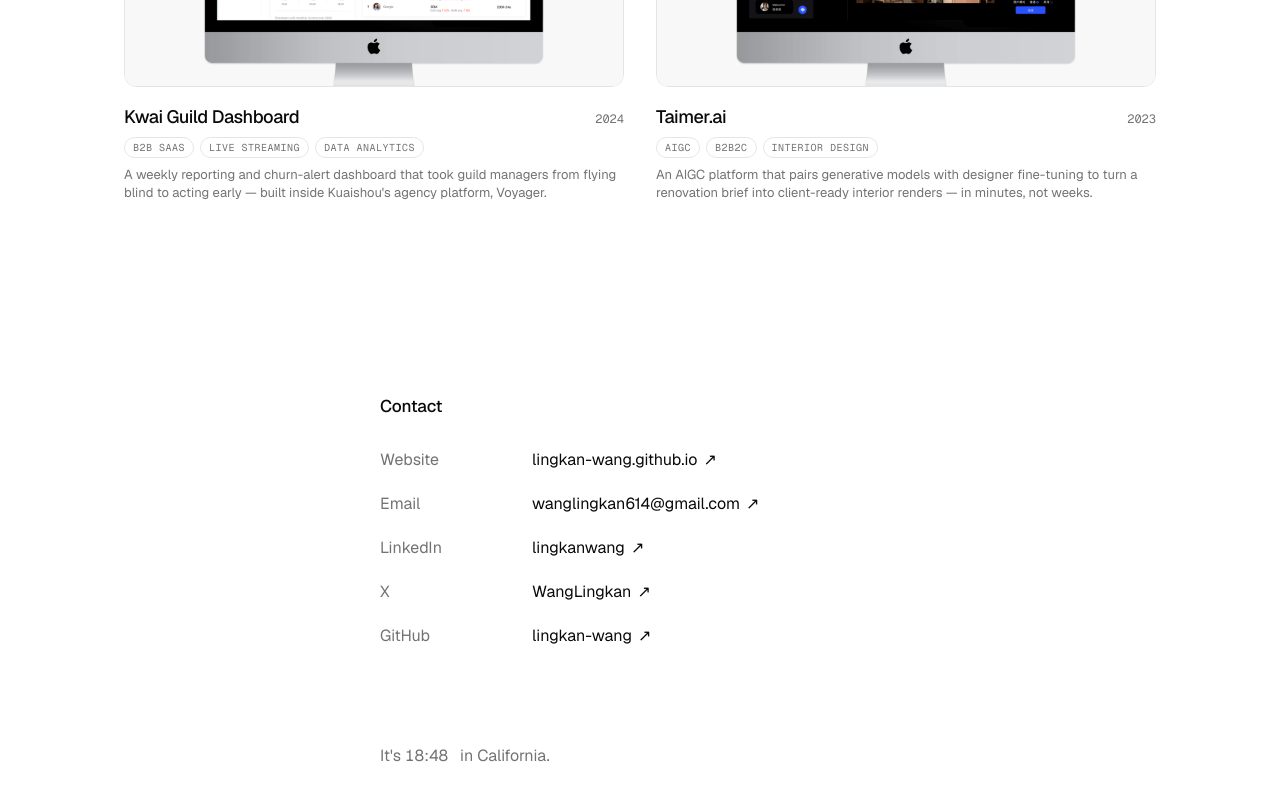
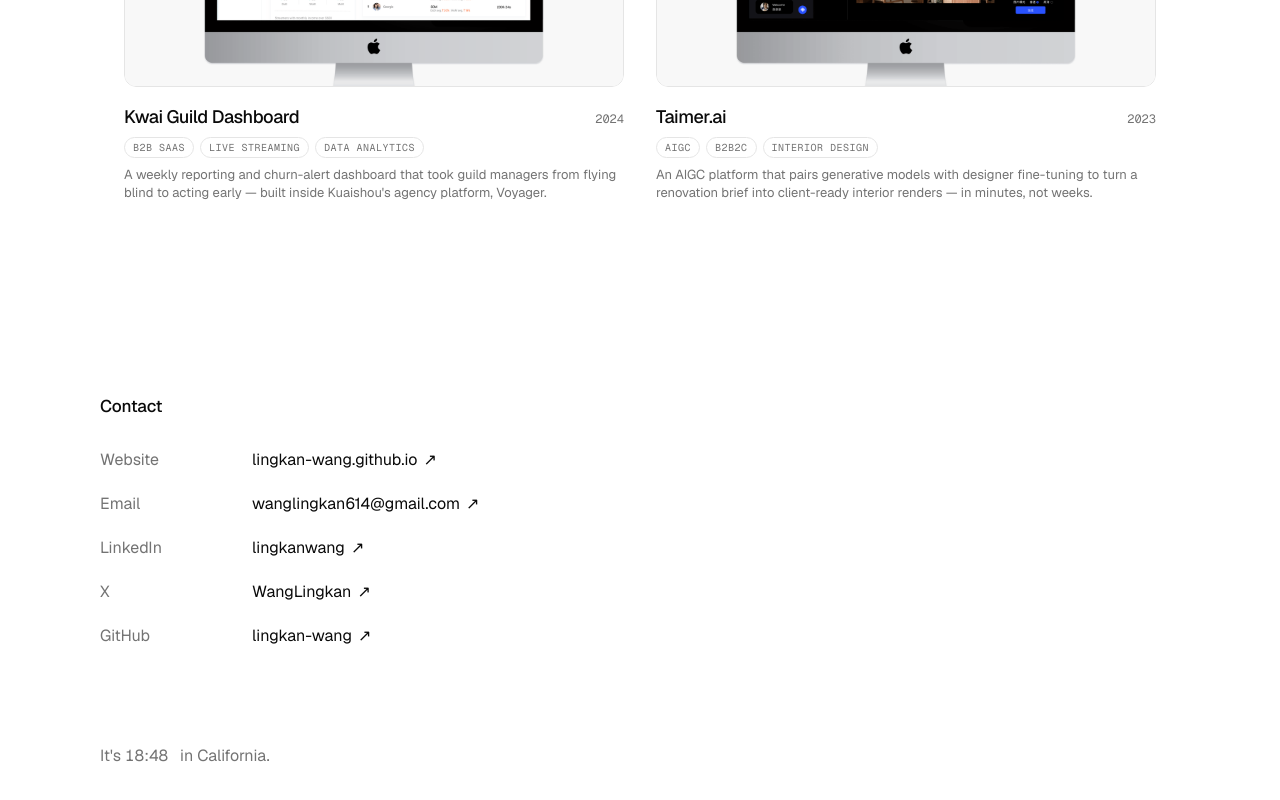
Before and after one commit to lingkan-wang/lingkan-wang.github.io, a Next.js app: page / in a window 1280 px wide. Shown: the part 1807-2607 px from the top of the page. Built offline with nearby package versions, Linux system fonts and the light colour scheme.

Commit message:
Left-align footer and reserve dog space

```diff
--- a/components/footer.tsx
+++ b/components/footer.tsx
@@ -60,7 +60,8 @@
 
   return (
     <footer className="px-6 pb-20 pt-16 sm:pb-24 sm:pt-20" aria-labelledby="footer-contact-title">
-      <div className="mx-auto w-full max-w-[520px]">
+      <div className="mx-auto grid w-full max-w-[1080px] lg:grid-cols-[minmax(0,520px)_minmax(0,1fr)] lg:gap-20">
+        <div className="min-w-0">
           <h2 id="footer-contact-title" className="mb-7 text-[17px] font-medium tracking-[-0.01em] text-fg">
             Contact
           </h2>
@@ -96,6 +97,13 @@
             It&apos;s <span className="inline-block min-w-[4.8ch] tabular-nums">{californiaTime}</span> in California.
           </p>
         </div>
+
+        <div
+          className="hidden min-h-[360px] lg:block"
+          data-footer-dog-slot
+          aria-hidden="true"
+        />
+      </div>
     </footer>
   );
 }
```
Lines whose indentation alone changed are shown as unchanged.
